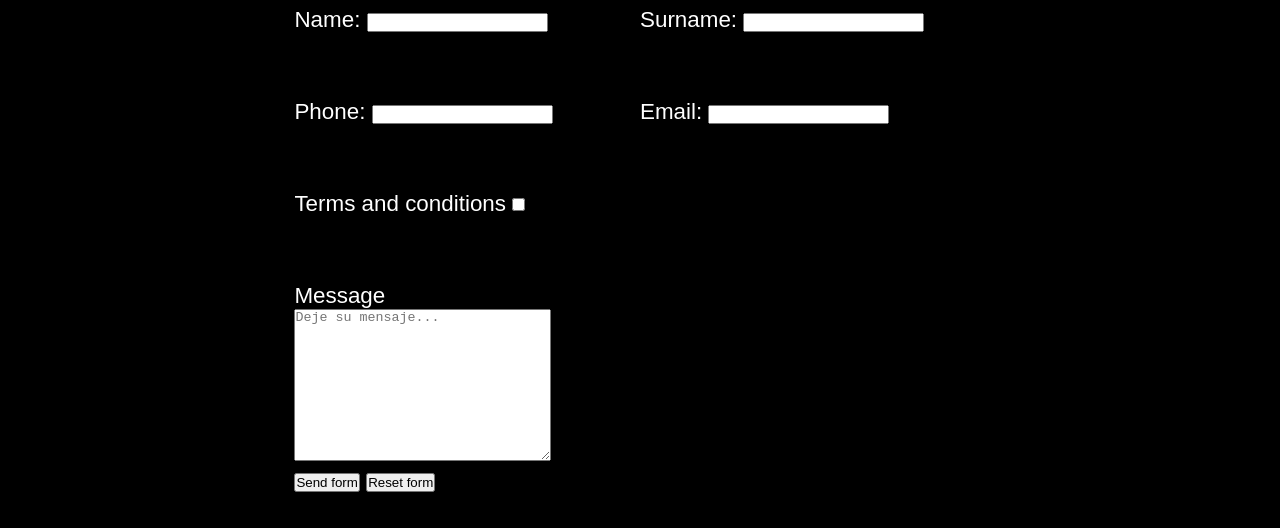
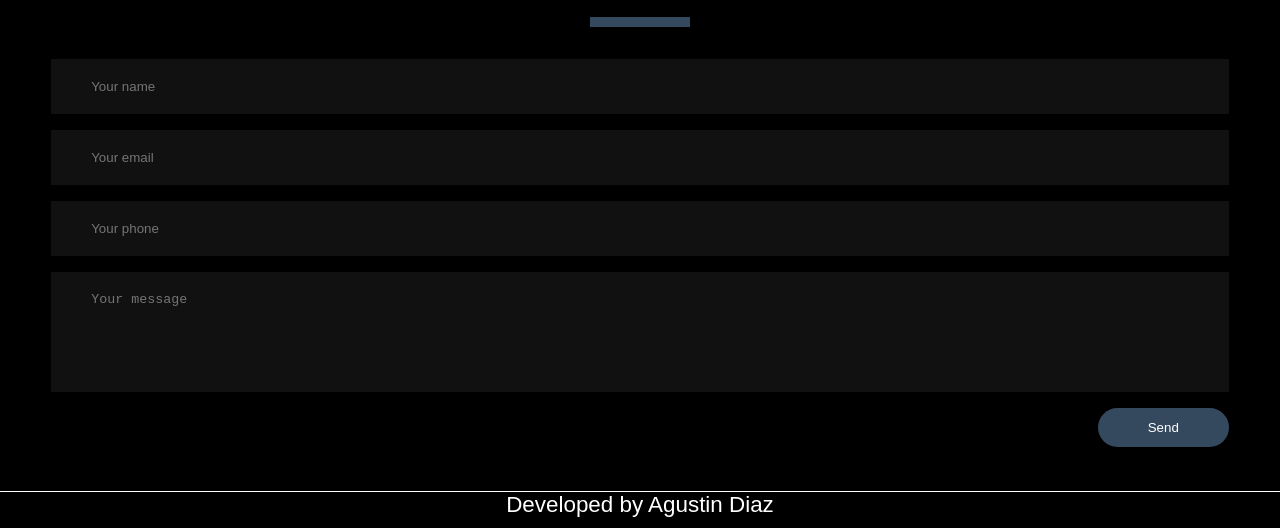
Before and after one commit to agusjd-zz/portfolio-agdiaz, a website: page pages/contact.html in a window 1280 px wide. Shown: the part 244-772 px from the top of the page. Drawn offline with Linux system fonts and the light colour scheme; a web font is replaced by a local one.

Commit message:
contact form finish

```diff
--- a/pages/contact.html
+++ b/pages/contact.html
@@ -31,40 +31,19 @@
     </header>
     <!--Formulario de contacto-->
     <main class="container">
-        <form action="" method="get" class="container-grid">
-                <legend id="titulo">Contact Form</legend>
-                <div id="nombre">
-                    <label for="name">Name:</label>
-                    <input type="text" name="name" id="name" required>
-                </div>
-                <div id="apellido">
-                    <label for="surname">Surname:</label>
-                    <input type="text" name="surname" id="surname" required>
-                </div>
+        <div class="contact-section">
+            <h1>Contact Me</h1>
+            <div class="border"></div>
 
-                <div id="telefono">
-                    <label for="phone">Phone:</label>
-                    <input type="number" name="phone" id="phone" required>
-                </div>
-                <div id="mail">
-                    <label for="mail" name="email" id="email"> Email:</label>
-                    <input type="email" name="email" id="email" required>
-                </div>
+        <form action="" method="get" >
+            <input type="text" class="contact-form-text" placeholder="Your name">
+            <input type="email" class="contact-form-text" placeholder="Your email">
+            <input type="text" class="contact-form-text" placeholder="Your phone">
+            <textarea class="contact-form-text" placeholder="Your message"></textarea>
+            <input type="submit" class="contact-form-btn" value="Send">
 
-                <div id="terminos">
-                    <label for="terms">Terms and conditions</label>
-                    <input type="checkbox" name="acept" id="acept" value="1" required>
-                </div>
-                <div id="mensajes">
-                    <label for="message">Message</label>
-                    <br>
-                    <textarea name="message" id="message" cols="30" rows="10" placeholder="Deje su mensaje..."></textarea>
-                </div>
-                <div id="enviar">
-                    <input type="submit" value="Send form">
-                    <input type="reset" value="Reset form">
-                </div>
         </form>
+        </div>
     </main>
     <footer>
         <div class="logo" ></div>
--- a/scss/_contact.scss
+++ b/scss/_contact.scss
@@ -1,49 +1,59 @@
+.contact-section{
+    padding: 2rem 0;
 
-/*Contact */
-
-.container{
-    padding: 5%;
-}
-.container-grid{
-   display: grid;
-   grid-template-columns: 30% 30%;
-   grid-template-rows: 0.5fr 0.5fr 0.5fr 0.5fr 0.5fr;
-   grid-template-areas:
-   "titulo titulo"
-    "nombre apellido"
-    "telefono email"
-    "terminos terminos"
-    "mensaje mensaje"
-    "enviar enviar"
-    ;
-    justify-content: center;
-    align-content: center;
-}
-#titulo{
-    grid-area: titulo;
-    text-align: center;
-}
-#nombre{
-    grid-area: nombre;
 }
 
-#apellido{
-    grid-area: apellido;
+.contact-section h1{
+    text-align: center;
+    color: #ddd;
 }
-#telefono{
-    grid-area: telefono;
+.border{
+    width: 100px;
+    height: 10px;
+    background-color: #34495e;
+    margin: 2rem auto;
 }
-#email{
-    grid-area: email;
-}
-#terminos{
-    grid-area: terminos;
-}
-#mensaje{
-    grid-area: mensaje;
-    text-align: center;
-}
-#enviar{
-    grid-area: enviar;
+
+.contact-form{
+    margin: auto;
+    padding: 0 10px;
 
 }
+
+.contact-form-text{
+    display: block;
+    width: 100%;
+    box-sizing: border-box;
+    margin: 16px 0px;
+    border:0;
+    background-color: #111;
+    padding: 20px 40px;
+    outline: none;
+    transition: 0.5s;
+    color: #ddd;
+}
+
+.contact-form-text:focus{
+    box-shadow: 0 0 10px 4px #34495e;
+}
+
+textarea.contact-form-text{
+    resize: none;
+    height: 120px;
+
+}
+
+.contact-form-btn{
+    float: right;
+    border:0;
+    background-color: #34495e;
+    color: #fff;
+    padding: 12px 50px;
+    border-radius: 20px;
+    cursor: pointer;
+    transition: 0.5s;
+}
+
+.contact-form-btn:hover{
+    background-color: #2980b9;
+}
--- a/scss/_global.scss
+++ b/scss/_global.scss
@@ -18,7 +18,9 @@ body{
     font-family: 'Zen Maru Gothic', sans-serif;
     font-size: 1.4rem;
 }
-
+.container{
+    margin: 4%;
+}
 /*Menu*/
 .menu{
     background-color: $mainColor;
@@ -29,12 +31,7 @@ body{
     justify-content: space-between;
     align-items: center;
 }
-.logo{
-    color: $secondaryColor;
-    font-size: 1.4rem;
-    padding: 0 8px;
-    font-weight: bold;
-}
+
 .menu_items{
     margin-right: 30px;
     display: flex;
@@ -71,10 +68,6 @@ ul.show{
 }
 
 @media screen and (max-width:952px) {
-    .logo{
-        font-size: 30px;
-        padding-left: 35px;
-    }
     .menu_items li a {
         font-size: 16px;
     }
@@ -108,7 +101,7 @@ ul.show{
     }
 
     .menu_items li a:hover{
-        color:red;
+        color:$mainColor;
 
     }
     .logo{
```
Also changed, not shown: pages/skills.html (+9 -9 lines), css/style.css, 1 other file.
